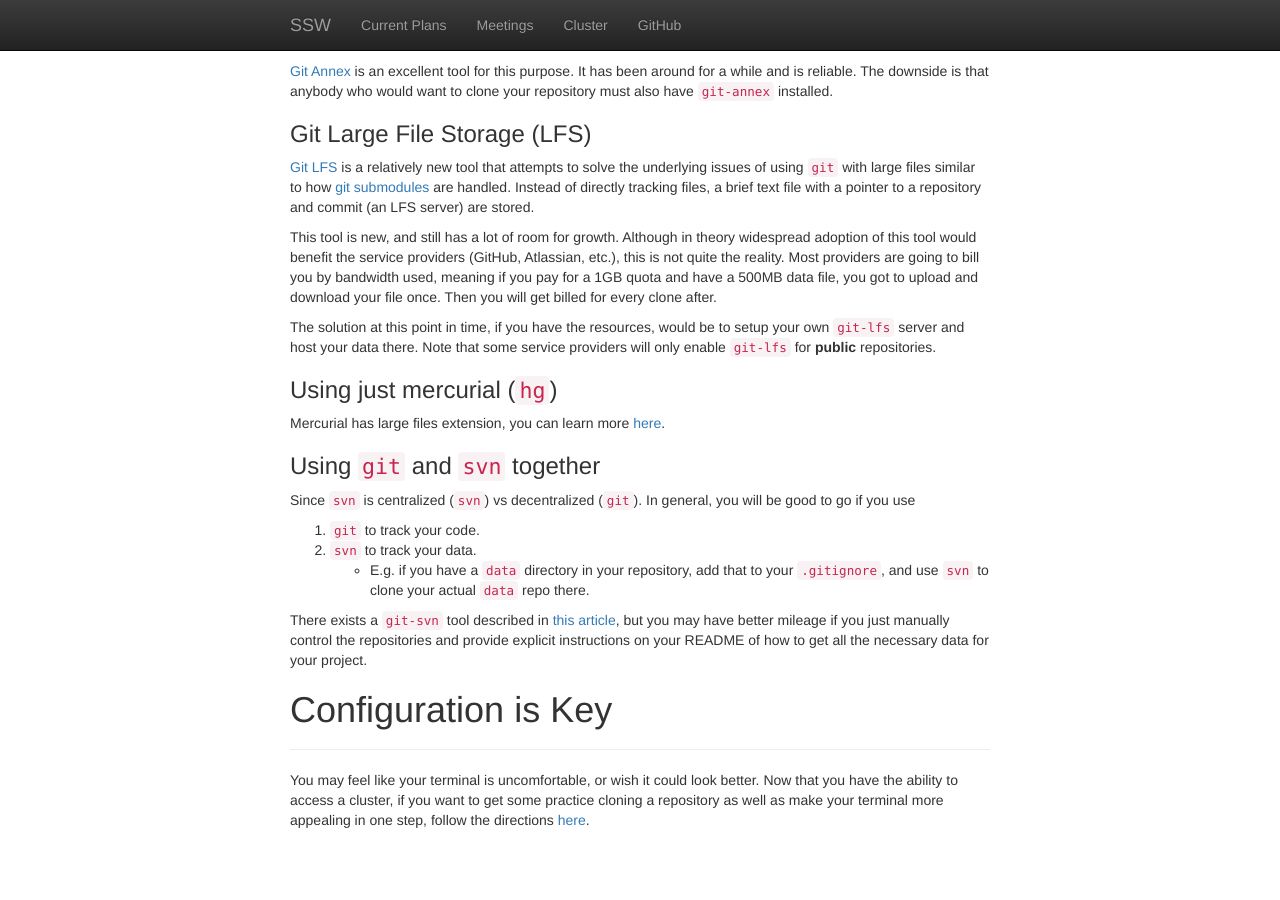
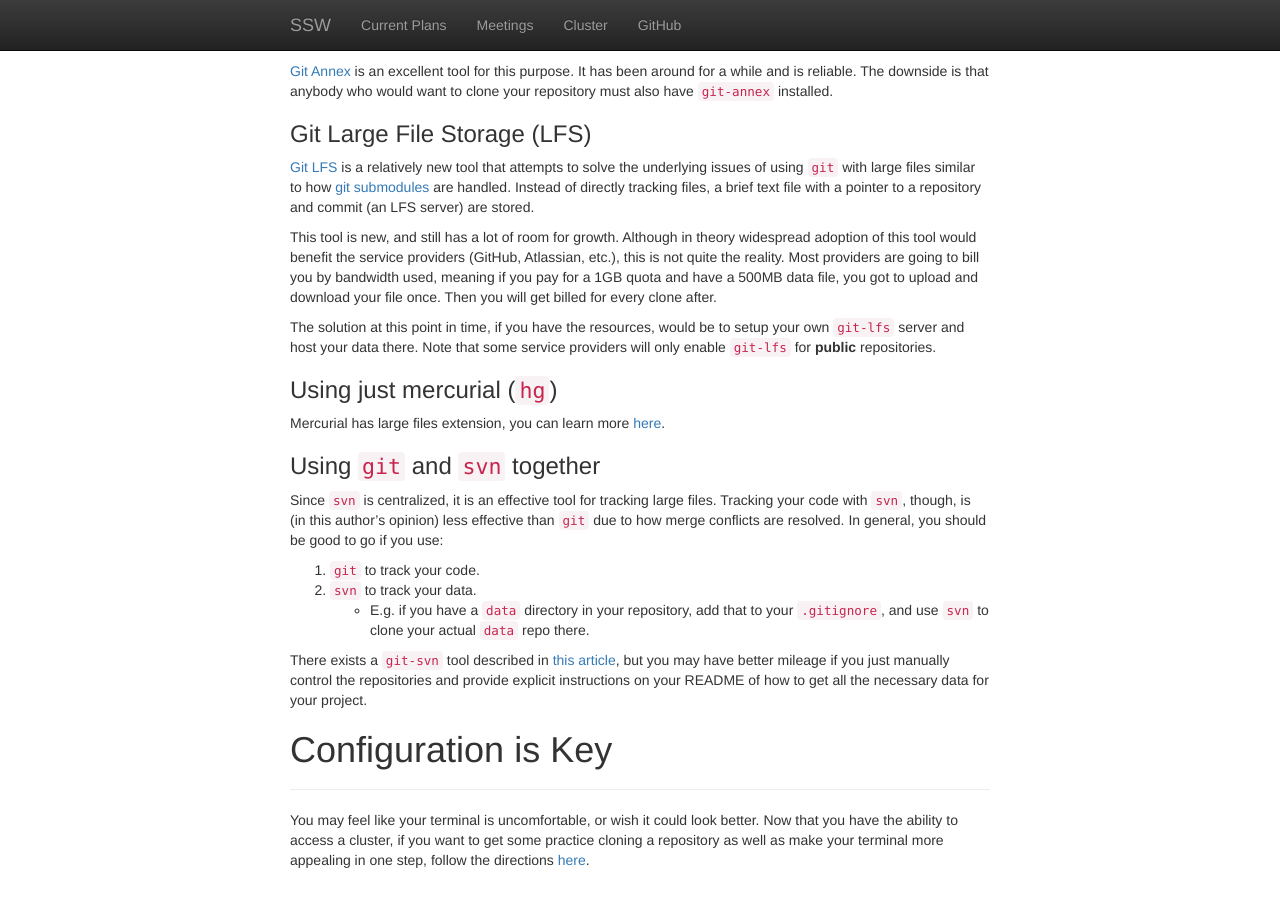
Before and after one commit to cornell-ssw/cornell-ssw.github.io, a Jekyll site: the page built from meetings/2016-09-19.md, in a window 1280 px wide and 900 px high, scrolled down 3069 px. Built offline with Jekyll 4.4.1, drawn with Linux system fonts in a browser that asks for light colours; nearby versions of some CDN libraries; before the commit the page ends 3929 px from its top, so only the background shows below that.

Commit message:
fixing typos on large files with git and svn

```diff
--- a/meetings/2016-09-19.md
+++ b/meetings/2016-09-19.md
@@ -238,8 +238,10 @@ Mercurial has large files extension, you can learn more [here](https://www.mercu
 
 ### Using `git` and `svn` together
 
-Since `svn` is centralized (`svn`) vs decentralized (`git`).  In general, you
-will be good to go if you use
+Since `svn` is centralized, it is an effective tool for tracking large files.
+Tracking your code with `svn`, though, is (in this author's opinion) less
+effective than `git` due to how merge conflicts are resolved.  In general, you
+should be good to go if you use:
 
 1. `git` to track your code.
 2. `svn` to track your data.
```
